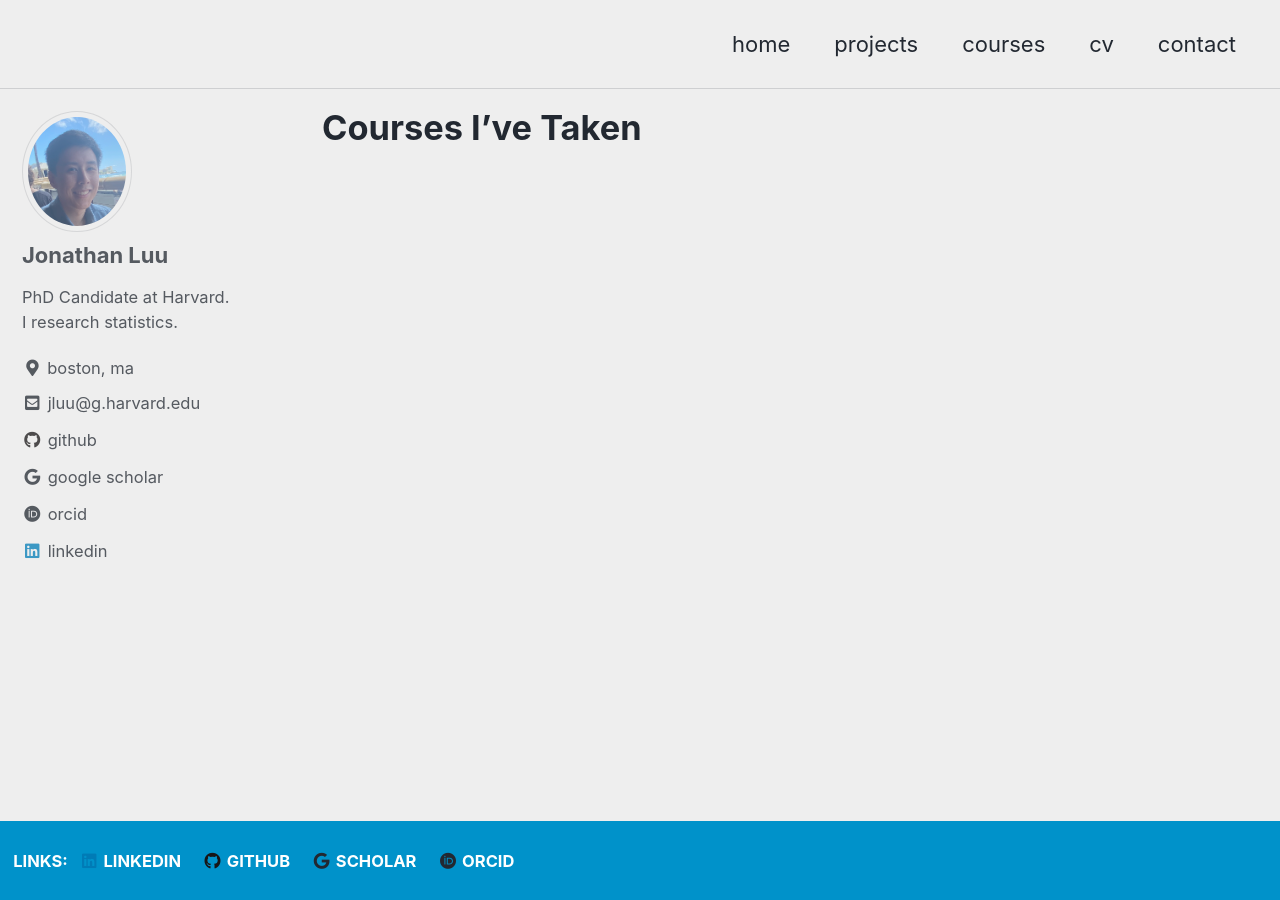
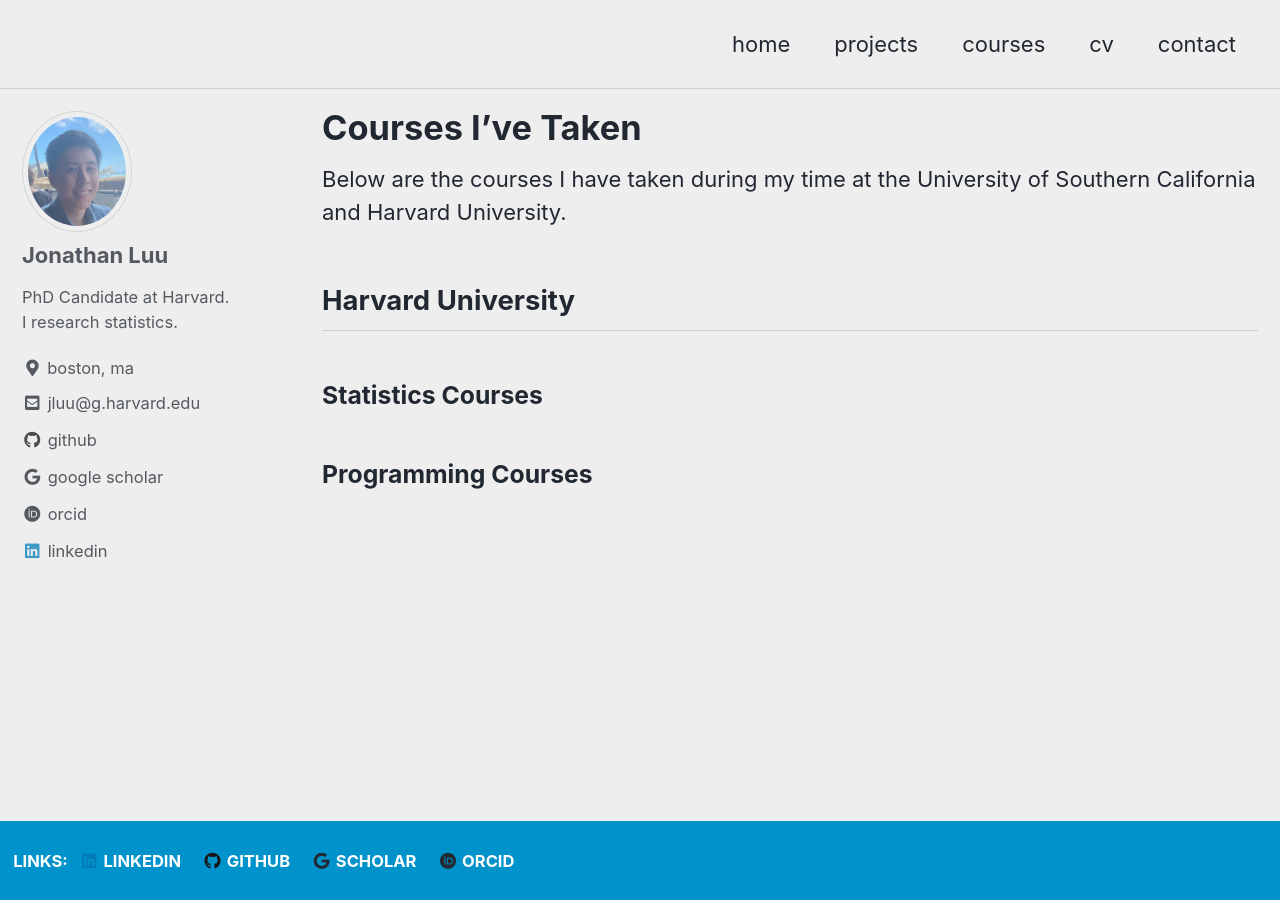
Before and after one commit to luuj/luuj.github.io, a Jekyll site: the page built from _pages/courses.md, in a window 1280 px wide. Built offline with Jekyll 4.4.1, drawn with Linux system fonts in a browser that asks for light colours; cached includes are drawn as plain includes.

Commit message:
changed images

```diff
--- a/_pages/courses.md
+++ b/_pages/courses.md
@@ -4,3 +4,11 @@
 permalink: /courses/
 classes: wide
 ---
+
+Below are the courses I have taken during my time at the University of Southern California and Harvard University.
+
+## Harvard University
+
+### Statistics Courses
+
+### Programming Courses
```
Also changed, not shown: assets/images/covid.png, assets/images/ct.png, assets/images/destructo.png, assets/images/inferno.png, assets/images/nursing.png, assets/images/pokemon.png, 10 other files.
